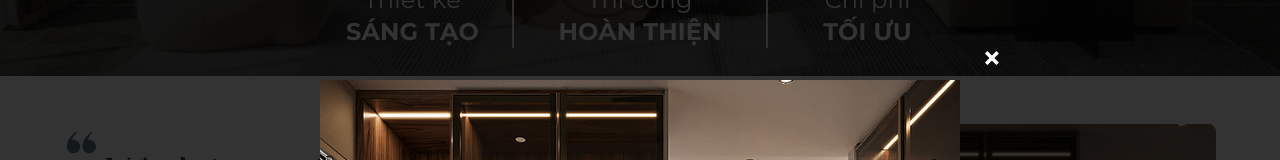
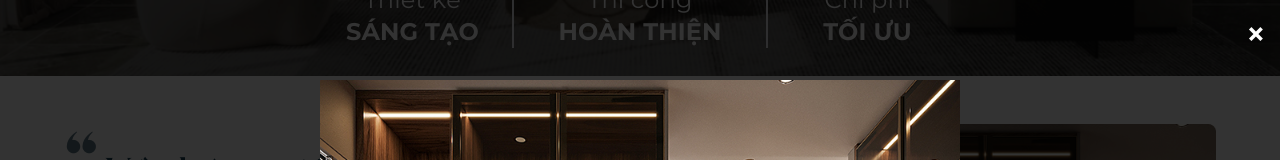
Before and after one commit to betacraftm/mean-project, a React (Vite) app: page / in a window 1280 px wide. Both pictures are taken after a click on the picture 1056 px from the left and 400 px from the top of the page. Shown: the top 160 px of the page. Built offline with nearby package versions, Linux system fonts and the light colour scheme.

Commit message:
fix: position of close button

```diff
--- a/src/components/Modal.jsx
+++ b/src/components/Modal.jsx
@@ -23,7 +23,7 @@ const ModalImage = ({ src, className, modalSrc }) => {
         >
           <div className="relative">
             <button
-              className="absolute right-0 top-0 cursor-pointer text-3xl font-bold text-white"
+              className="fixed right-0 top-0 m-4 cursor-pointer text-3xl font-bold text-white"
               onClick={closeModal}
             >
               &times;
```
